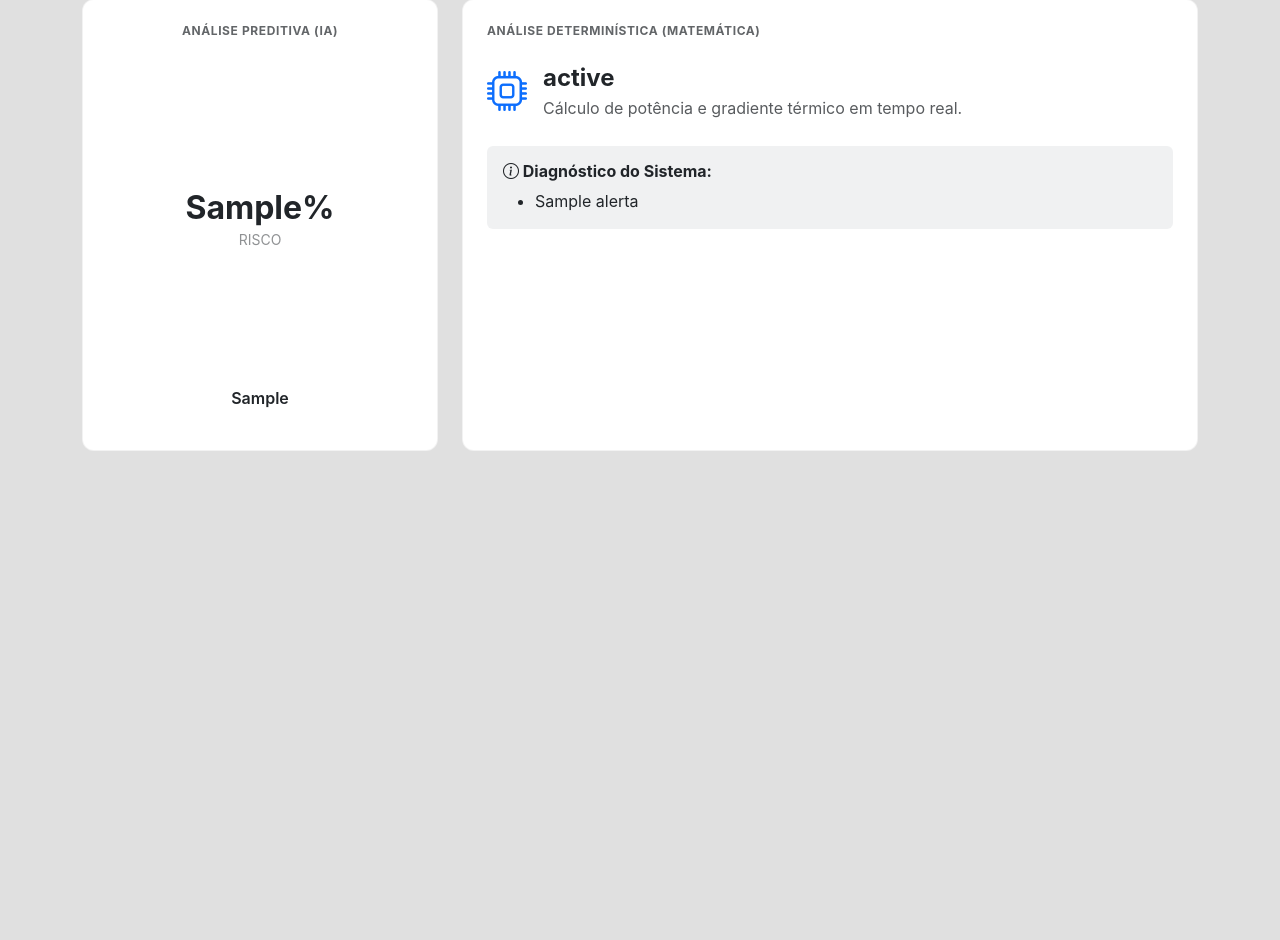
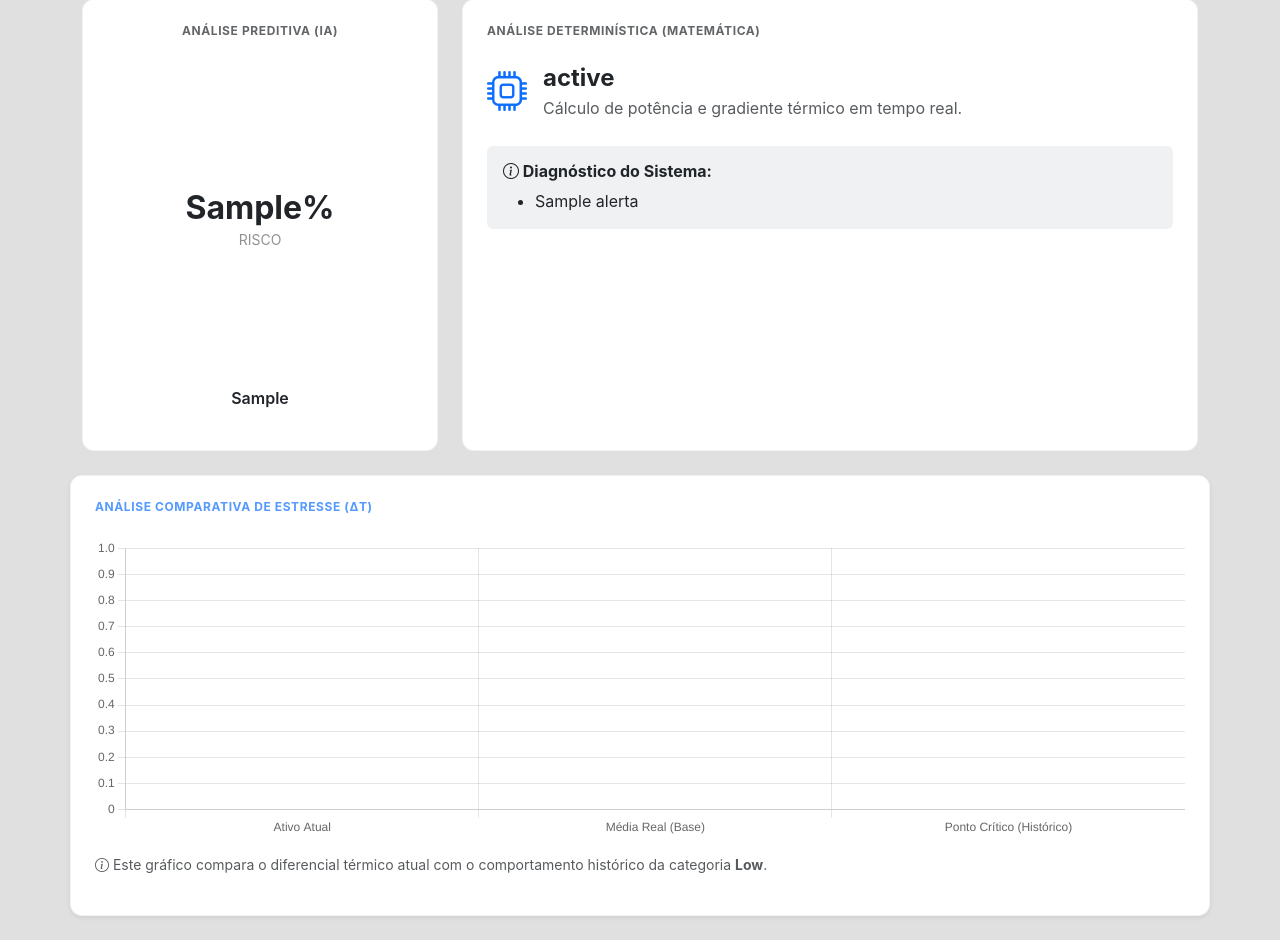
Before and after one commit to LucasDiasAlves/hackathon_inovSpin, a Django app: template monitoramento/templates/monitoramento/index.html in a window 1280 px wide. Shown: the part 440-1380 px from the top of the page. Before the commit the page ends 891 px from the top, so only its background shows below. Run offline with Django 5.2, Linux system fonts and the light colour scheme; tables that the repository leaves empty hold one stand-in row (values such as "Sample post"); the template is opened without the code that fills it: values that come from a table or form of the project are taken from there, most other values are stand-ins (such as "Sample title", 1, 10 or a date in 2020).

Commit message:
STYLE/FEAT, - criando gráfico para comparação dos ativos atuais, media e ponto de falha,

```diff
--- a/monitoramento/static/monitoramento/js/script.js
+++ b/monitoramento/static/monitoramento/js/script.js
@@ -43,3 +43,28 @@
     const savedTheme = localStorage.getItem('theme') || 'light';
     document.documentElement.setAttribute('data-bs-theme', savedTheme);
 });
+
+function initGraficoComparativo(dados) {
+    const ctx = document.getElementById('canvasGraficoComparativo').getContext('2d');
+
+    let corDinamica = '#0ea5e9';
+    if (dados.atual >= dados.media_falha) corDinamica = '#ef4444';
+    else if (dados.atual > dados.media_cat) corDinamica = '#f59e0b';
+
+    new Chart(ctx, {
+        type: 'bar',
+        data: {
+            labels: ['Ativo Atual', 'Média Real (Base)', 'Ponto Crítico (Histórico)'],
+            datasets: [{
+                data: [dados.atual, dados.media_cat, dados.media_falha],
+                backgroundColor: [corDinamica, '#22c55e', '#64748b'],
+                borderRadius: 8
+            }]
+        },
+        options: {
+            responsive: true,
+            maintainAspectRatio: false,
+            plugins: { legend: { display: false } }
+        }
+    });
+}
--- a/monitoramento/templates/monitoramento/index.html
+++ b/monitoramento/templates/monitoramento/index.html
@@ -129,14 +129,46 @@
                     </div>
                 </div>
             </div>
+            <div class="card p-4 mt-4 shadow-sm">
+    <h6 class="metric-label mb-4 text-primary">Análise Comparativa de Estresse (ΔT)</h6>
+    <div style="height: 300px;">
+        <canvas id="canvasGraficoComparativo"></canvas>
+    </div>
+    <p class="small opacity-75 mt-3">
+        <i class="bi bi-info-circle"></i>
+        Este gráfico compara o diferencial térmico atual com o comportamento histórico da categoria <strong>{{ registro.get_tipo_display }}</strong>.
+    </p>
+</div>
         </div>
     </div>
 
     <script src="https://cdn.jsdelivr.net/npm/chart.js"></script>
     <script src="{% static 'monitoramento/js/script.js' %}"></script>
     <script>
+    document.addEventListener('DOMContentLoaded', function() {
+        try {
+            // Passamos como string e corrigimos a vírgula via JS
+            const dadosGrafico = {
+                atual: parseFloat("{{ grafico_dados.atual|safe }}".replace(',', '.')),
+                media_cat: parseFloat("{{ grafico_dados.media_cat|safe }}".replace(',', '.')),
+                media_falha: parseFloat("{{ grafico_dados.media_falha|safe }}".replace(',', '.'))
+            };
+
+            console.log("Dados Processados:", dadosGrafico); // Para você conferir no F12
+
+            if (typeof initGraficoComparativo === "function") {
+                initGraficoComparativo(dadosGrafico);
+            }
+        } catch (e) {
+            console.error("Erro ao processar dados para o gráfico:", e);
+        }
+    });
+</script>
+    <script>
         const valorRisco = "{{ analise.ia_risco_porcentagem|safe }}".replace(',', '.');
         initDashboard(valorRisco);
     </script>
+
+
 </body>
 </html>
```
Also changed, not shown: monitoramento/views.py (+26 -10 lines).
